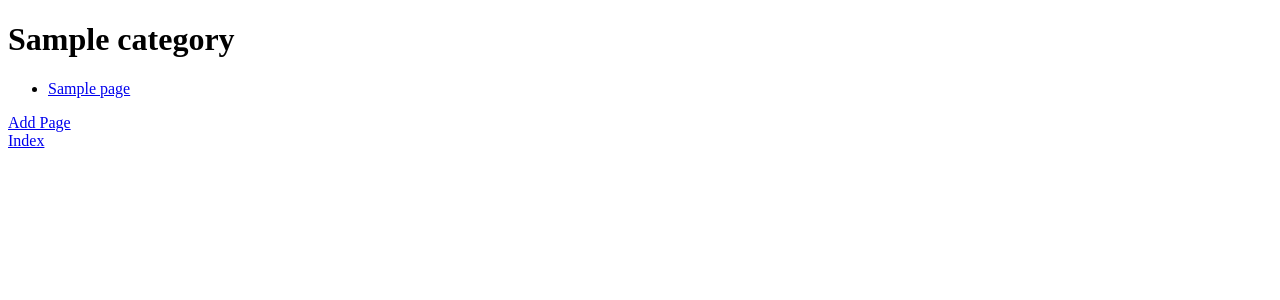
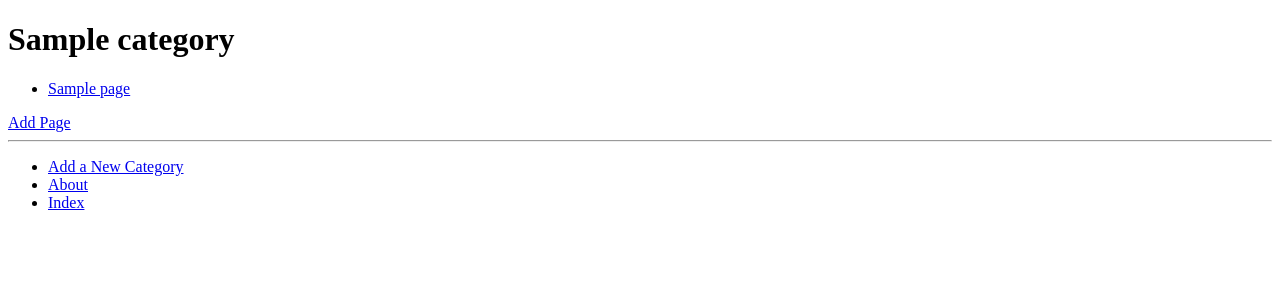
Before and after one commit to stillczw/tango_with_django_project, a Django app: a page that uses templates/rango/category.html in a window 1280 px wide. Shown: the top 300 px of the page. Run offline with Django 3.2, Linux system fonts and the light colour scheme; tables that the repository leaves empty hold one stand-in row (values such as "Sample post").

Commit message:
Chapter8

```diff
--- /dev/null
+++ b/templates/rango/base.html
@@ -0,0 +1,29 @@
+<!DOCTYPE html>
+{% load static %}
+<html lang="en">
+<head>
+    <meta charset="UTF-8">
+    <title>
+        Rango -
+        {% block title_block %}
+            How to Tango with Django!
+        {% endblock %}
+    </title>
+</head>
+<body>
+    <div>
+        {% block body_block %}
+        {% endblock %}
+    </div>
+
+    <hr />
+
+    <div>
+        <ul>
+            <li><a href="{% url 'rango:add_category' %}">Add a New Category</a> </li>
+            <li><a href="{% url 'rango:about' %}">About</a> </li>
+            <li><a href="{% url 'rango:index' %}">Index</a> </li>
+        </ul>
+    </div>
+</body>
+</html>
--- a/templates/rango/category.html
+++ b/templates/rango/category.html
@@ -1,4 +1,36 @@
-<!DOCTYPE html>
+{% extends 'rango/base.html' %}
+{% load static %}<!--still necessary??-->
+
+{% block title_block %}
+    {% if category %}
+        {{ category.name }}
+    {% else %}
+        Unknown Category
+    {% endif %}
+{% endblock %}
+
+{% block body_block %}
+    {% if category %}
+        <h1>{{ category.name }}</h1>
+        {% if pages %}
+            <ul>
+                {% for page in pages %}
+                    <li>
+                        <a href="{{ page.url }}">{{ page.title }}</a>
+                    </li>
+                {% endfor %}
+            </ul>
+        {% else %}
+            <strong>No pages currently in category.</strong><br />
+        {% endif %}
+        <a href="{% url 'rango:add_page' category.slug %}">Add Page</a><br />
+    {% else %}
+        The specified category does not exist.<br />
+    {% endif %}
+{% endblock %}
+
+
+{% comment %}
 <html lang="en">
 <head>
     <meta charset="UTF-8">
@@ -17,11 +49,11 @@
                     {% endfor %}
                 </ul>
             {% else %}
-                <strong>No pages currently in category.</strong>
+                <strong>No pages currently in category.</strong><br />
             {% endif %}
             <a href="/rango/category/{{ category.slug }}/add_page/">Add Page</a><br />
         {% else %}
-            The specified category does not exist.
+            The specified category does not exist.<br />
         {% endif %}
     </div>
 
@@ -29,4 +61,4 @@
         <a href="/rango/">Index</a>
     </div>
 </body>
-</html>
+</html>{% endcomment %}
--- a/templates/rango/index.html
+++ b/templates/rango/index.html
@@ -22,7 +22,7 @@
             <ul>
             {% for category in categories %}
                 <li>
-                    <a href="/rango/category/{{ category.slug }}/">{{ category.name }}</a>
+                    <a href="{% url 'rango:show_category'  category.slug %}">{{ category.name }}</a>
                 </li>
             {% endfor %}
             </ul>
@@ -47,7 +47,7 @@
     </div>
 
     <div>
-        <a href="/rango/about/">About</a><br />
+        <a href="{% url 'rango:about' %}">About</a><br />
         <a href="/rango/add_category/">Add a New Category</a><br />
         <img src="{% static 'images/rango.jpg' %}"
              alt="Picture of Rango" />
```
